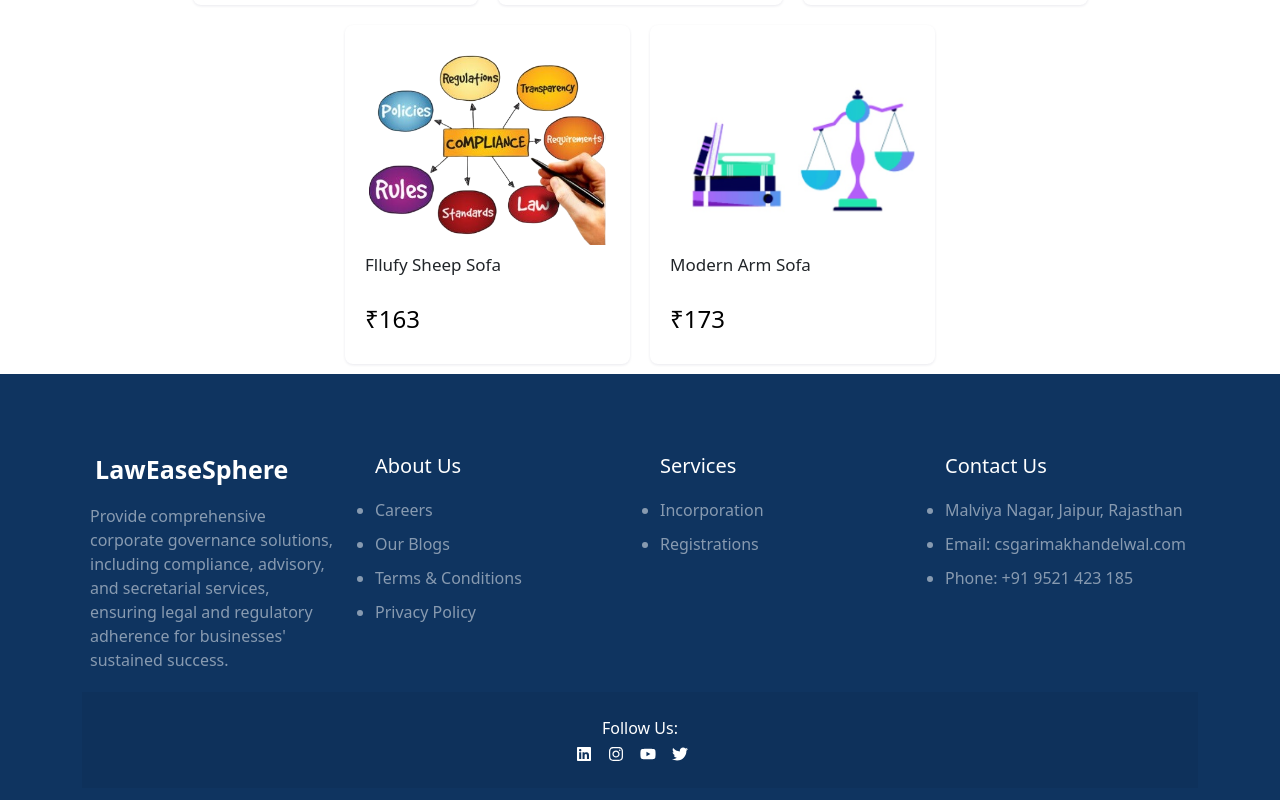
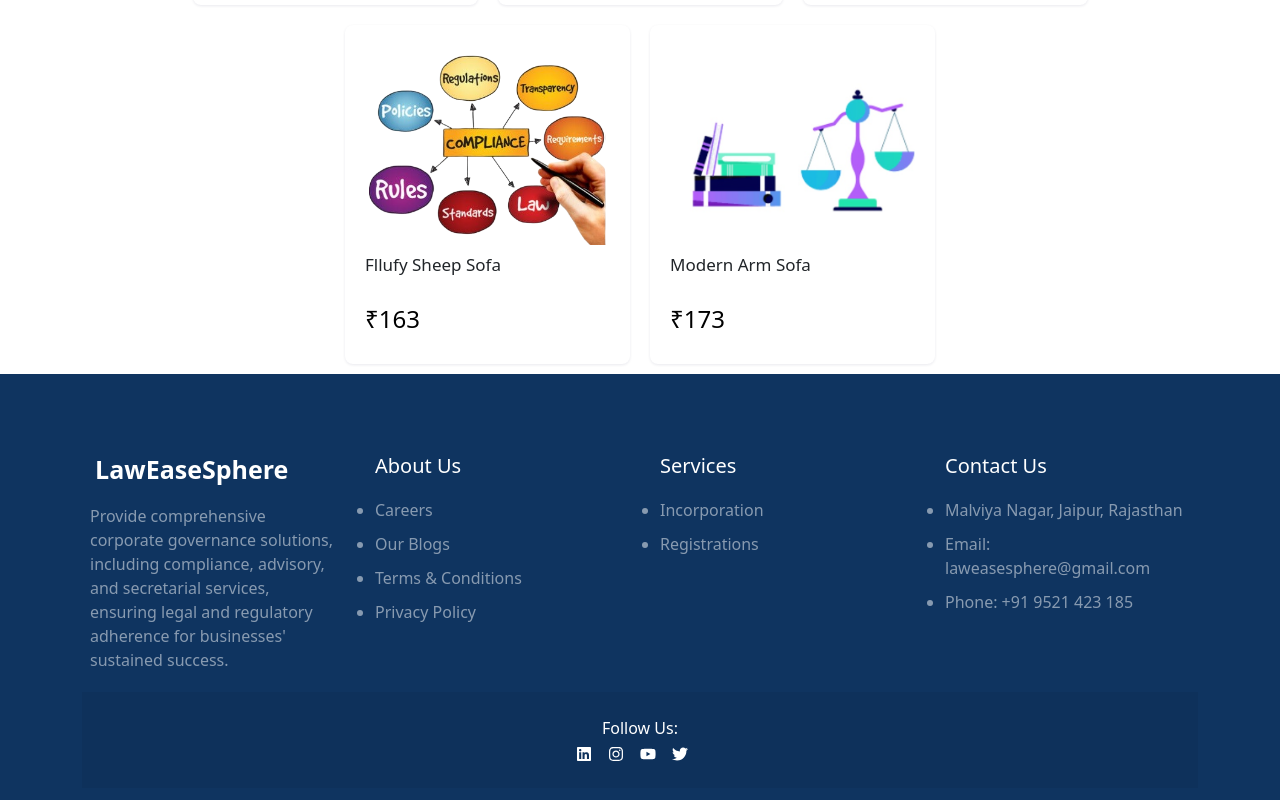
Before and after one commit to PreritKhandelwal98/LawEaseSphere, a React (Create React App) app in the folder law-ease-sphere/: page /shop in a window 1280 px wide. Shown: the part 2536-3336 px from the top of the page. Built offline with nearby package versions, Linux system fonts and the light colour scheme.

Commit message:
insta page link added

```diff
--- a/law-ease-sphere/package.json
+++ b/law-ease-sphere/package.json
@@ -1,5 +1,4 @@
 {
-  "homepage": "https://myusername.github.io/LawEaseSphere",
   "name": "law-ease-sphere",
   "version": "0.1.0",
   "private": true,
@@ -27,7 +26,6 @@
   "scripts": {
     "start": "react-scripts start",
     "predeploy": "npm run build",
-    "deploy": "gh-pages -d build",
     "build": "react-scripts build",
     "test": "react-scripts test",
     "eject": "react-scripts eject"
--- a/law-ease-sphere/src/components/Footer/Footer.jsx
+++ b/law-ease-sphere/src/components/Footer/Footer.jsx
@@ -34,7 +34,7 @@ const Footer = () => {
               <h2>Contact Us</h2>
               <ul>
                 <li>Malviya Nagar, Jaipur, Rajasthan </li>
-                <li>Email: csgarimakhandelwal.com</li>
+                <li>Email: laweasesphere@gmail.com</li>
                 <li>Phone: +91 9521 423 185</li>
               </ul>
             </Col>
@@ -45,7 +45,7 @@ const Footer = () => {
     <a className='text-reset fw-bold me-3' href='https://www.linkedin.com/in/garima-khandelwal-01614a156/'>
       <FaLinkedin />
     </a>
-    <a className='text-reset fw-bold me-3' href='https://www.instagram.com/your_instagram_handle/'>
+    <a target ="_blank"className='text-reset fw-bold me-3' href='https://www.instagram.com/laweasesphere'>
       <FaInstagram />
     </a>
     <a className='text-reset fw-bold me-3' href='https://www.youtube.com/your_youtube_channel'>
```
